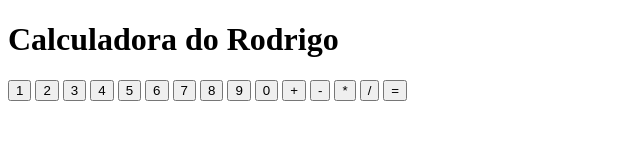
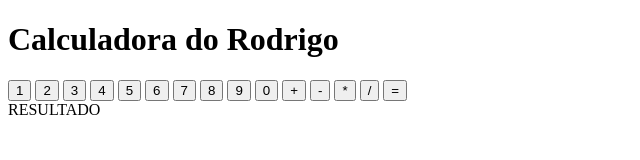
Before and after one commit to RodrigoGR08/calculadora, a plain HTML site: page index.html in a window 1280 px wide. Shown: the whole page, without its empty margins (0-640 px from the left). Drawn offline with Linux system fonts and the light colour scheme.

Commit message:
Criando a label Resultado
Inserindo a label resultado no codigo html

```diff
--- a/index.html
+++ b/index.html
@@ -22,6 +22,9 @@
     <button onclick="">*</button>
     <button onclick="">/</button>
     <button onclick="">=</button>
+    <form>
+        <label>RESULTADO</label>
+    </form>
 
 </body>
 </html>
```
